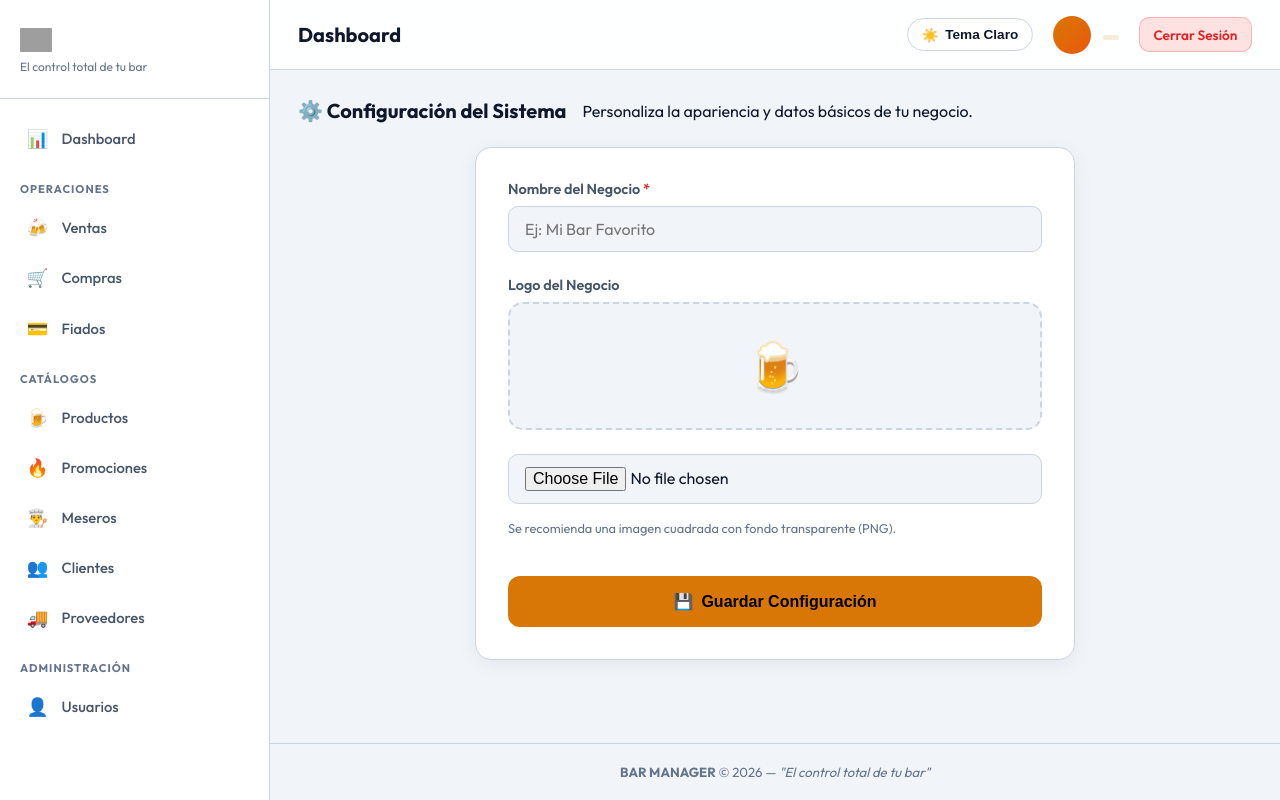
After one commit to marlon5445/bar, a CodeIgniter 4 app: the page made by app/Views/configuracion/index.php in a window 1280 px wide. The commit adds this page. Run offline with PHP 8.4 and a stand-in for CodeIgniter, Linux system fonts and the light colour scheme; the template is opened without the code that fills it, so the values that code supplies are empty; some libraries are stand-ins or nearby versions; grey boxes are pictures that could not be loaded.

Commit message:
configuracion de logo y nombre del negocio

```diff
--- a/app/Config/Routes.php
+++ b/app/Config/Routes.php
@@ -118,3 +118,9 @@ $routes->group('proveedores', ['filter' => ['auth', 'permission:PROVEEDORES_VER'
     $routes->post('eliminar/(:num)',     'Proveedores::eliminar/$1',    ['filter' => 'permission:PROVEEDORES_EDITAR']);
     $routes->post('cambiar-estado/(:num)','Proveedores::cambiarEstado/$1',['filter' => 'permission:PROVEEDORES_EDITAR']);
 });
+
+// Grupo de Configuración (Restringido a ADMIN)
+$routes->group('configuracion', ['filter' => ['auth', 'permission:ADMIN']], static function ($routes) {
+    $routes->get('/', 'ConfiguracionController::index');
+    $routes->post('guardar', 'ConfiguracionController::guardar');
+});
--- a/app/Controllers/BaseController.php
+++ b/app/Controllers/BaseController.php
@@ -34,7 +34,7 @@ abstract class BaseController extends Controller
     {
         // Load here all helpers you want to be available in your controllers that extend BaseController.
         // Caution: Do not put the this below the parent::initController() call below.
-        // $this->helpers = ['form', 'url'];
+        $this->helpers = ['url', 'form', 'config'];
 
         // Caution: Do not edit this line.
         parent::initController($request, $response, $logger);
--- /dev/null
+++ b/app/Views/configuracion/index.php
@@ -0,0 +1,100 @@
+<?= $this->extend('layout/app_layout'); ?>
+
+<?= $this->section('content'); ?>
+
+<div class="page-header">
+    <div class="page-header-left">
+        <h1 class="page-title">⚙️ Configuración del Sistema</h1>
+        <p class="page-subtitle">Personaliza la apariencia y datos básicos de tu negocio.</p>
+    </div>
+</div>
+
+<div class="card card-form-center">
+    <?php if (session()->getFlashdata('success')): ?>
+        <div class="alerta-exito" style="padding: 1rem; border-radius: 10px; margin-bottom: 1.5rem; background: var(--success-bg); color: var(--success); border: 1px solid var(--success);">
+            <span>✅</span> <?= session()->getFlashdata('success'); ?>
+        </div>
+    <?php endif; ?>
+
+    <?php if (session()->getFlashdata('error')): ?>
+        <div class="alerta-error" style="padding: 1rem; border-radius: 10px; margin-bottom: 1.5rem; background: var(--danger-bg); color: var(--danger); border: 1px solid var(--danger);">
+            <span>⚠️</span> <?= session()->getFlashdata('error'); ?>
+        </div>
+    <?php endif; ?>
+
+    <form action="<?= site_url('configuracion/guardar'); ?>" method="POST" enctype="multipart/form-data" autocomplete="off" class="modern-form">
+        <?= csrf_field(); ?>
+
+        <div class="form-group">
+            <label for="nombre_negocio" class="form-label">Nombre del Negocio <span class="text-danger">*</span></label>
+            <input type="text" id="nombre_negocio" name="nombre_negocio" value="<?= old('nombre_negocio', $config['nombre_negocio']); ?>" required maxlength="100" class="form-input-custom" placeholder="Ej: Mi Bar Favorito">
+        </div>
+
+        <div class="form-group">
+            <label for="logo" class="form-label">Logo del Negocio</label>
+            <div class="logo-preview-container" style="margin-bottom: 1rem; text-align: center; background: var(--bg-body); padding: 2rem; border-radius: 15px; border: 2px dashed var(--border-color);">
+                <?php if ($config['logo']): ?>
+                    <img src="<?= base_url($config['logo']); ?>" alt="Logo actual" id="img-preview" style="max-height: 150px; border-radius: 10px; box-shadow: var(--shadow);">
+                <?php else: ?>
+                    <div id="logo-placeholder" style="font-size: 3rem;">🍺</div>
+                    <img src="" alt="Vista previa" id="img-preview" style="max-height: 150px; border-radius: 10px; box-shadow: var(--shadow); display: none;">
+                <?php endif; ?>
+            </div>
+            <input type="file" id="logo" name="logo" accept="image/*" class="form-input-custom" onchange="previewImage(this)">
+            <p style="font-size: 0.8rem; color: var(--text-muted); margin-top: 0.5rem;">Se recomienda una imagen cuadrada con fondo transparente (PNG).</p>
+        </div>
+
+        <div class="form-actions-full">
+            <button type="submit" class="btn-primary-full">
+                <span>💾</span> Guardar Configuración
+            </button>
+        </div>
+    </form>
+</div>
+
+<script>
+function previewImage(input) {
+    const preview = document.getElementById('img-preview');
+    const placeholder = document.getElementById('logo-placeholder');
+
+    if (input.files && input.files[0]) {
+        const reader = new FileReader();
+
+        reader.onload = function(e) {
+            preview.src = e.target.result;
+            preview.style.display = 'inline-block';
+            if (placeholder) placeholder.style.display = 'none';
+        }
+
+        reader.readAsDataURL(input.files[0]);
+    }
+}
+</script>
+
+<style>
+    .card-form-center {
+        max-width: 600px;
+        margin: 0 auto;
+    }
+    .btn-primary-full {
+        width: 100%;
+        padding: 1rem;
+        background: var(--accent);
+        color: #000;
+        border: none;
+        border-radius: 12px;
+        font-weight: 700;
+        cursor: pointer;
+        transition: var(--transition);
+        display: flex;
+        align-items: center;
+        justify-content: center;
+        gap: 0.5rem;
+    }
+    .btn-primary-full:hover {
+        background: var(--accent-hover);
+        transform: translateY(-2px);
+    }
+</style>
+
+<?= $this->endSection(); ?>
--- a/app/Views/layout/_sidebar.php
+++ b/app/Views/layout/_sidebar.php
@@ -4,6 +4,8 @@ use App\Models\UsuarioModel;
 $usuarioModel = new UsuarioModel();
 $rolActual = session()->get('rol') ?? 'CAJERO';
 $uri = service('uri')->getPath();
+
+$config = get_configuracion();
 
 // Función helper para determinar permiso
 $can = function($permiso) use ($usuarioModel, $rolActual) {
@@ -14,8 +16,15 @@ $can = function($permiso) use ($usuarioModel, $rolActual) {
 <aside class="sidebar" id="sidebar">
     <div class="sidebar-header">
         <div>
-            <a href="<?= site_url('/'); ?>" class="sidebar-logo">
-                <span>🍺</span> BAR MANAGER
+            <a href="<?= site_url('/'); ?>" class="sidebar-logo" style="display: flex; align-items: center; gap: 0.5rem;">
+                <?php if ($config['logo']): ?>
+                    <img src="<?= base_url($config['logo']); ?>" alt="Logo" style="height: 32px; width: 32px; object-fit: contain; border-radius: 6px; flex-shrink: 0;">
+                <?php else: ?>
+                    <span>🍺</span>
+                <?php endif; ?>
+                <span style="overflow: hidden; text-overflow: ellipsis; white-space: nowrap;">
+                    <?= esc($config['nombre_negocio']); ?>
+                </span>
             </a>
             <div class="sidebar-tagline">El control total de tu bar</div>
         </div>
@@ -135,10 +144,12 @@ $can = function($permiso) use ($usuarioModel, $rolActual) {
                 <span class="menu-icon">👤</span>
                 <span>Usuarios</span>
             </a>
-            <a href="#" class="menu-item module-unbuilt">
+            <?php if ($rolActual === 'ADMIN'): ?>
+            <a href="<?= site_url('configuracion'); ?>" class="menu-item <?= (strpos($uri, 'configuracion') !== false) ? 'active' : ''; ?>">
                 <span class="menu-icon">⚙️</span>
                 <span>Configuración</span>
             </a>
+            <?php endif; ?>
         <?php endif; ?>
     </div>
 </aside>
--- a/app/Views/ventas/nueva.php
+++ b/app/Views/ventas/nueva.php
@@ -114,7 +114,7 @@
                     $icon = '🍾';
                 elseif (str_contains($catNombreLower, 'trago'))
                     $icon = '🥃';
-                elseif (str_contains($catNombreLower, 'cigarro'))
+                elseif (str_contains($catNombreLower, 'cigarro') || str_contains($catNombreLower, 'cigarrillo'))
                     $icon = '🚬';
                 elseif (str_contains($catNombreLower, 'gaseosa'))
                     $icon = '🥤';
```
Also changed, not shown: app/Controllers/ConfiguracionController.php (added, +61 -0 lines), app/Helpers/config_helper.php (added, +11 -0 lines), app/Models/ConfiguracionModel.php (added, +22 -0 lines), app/Views/auth/login.php (+44 -5 lines), bar_schema.sql (+14 -0 lines), public/uploads/1787261374_945e74fc7c28e03cbce4.jpg (added).
